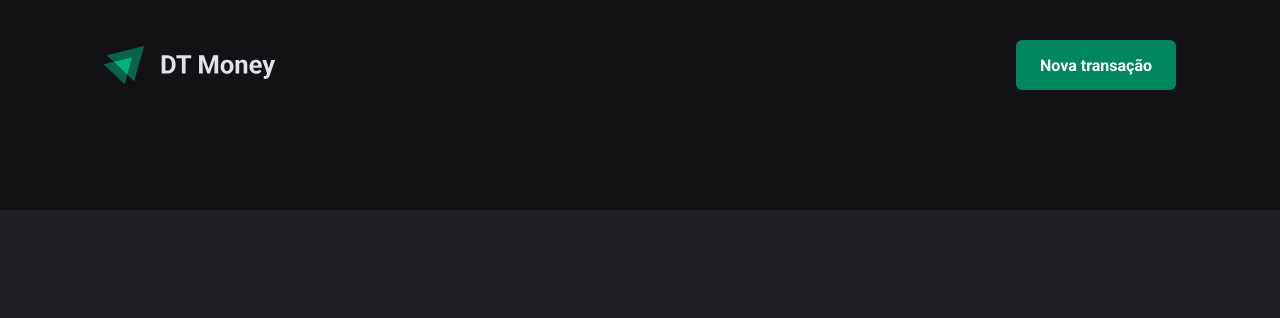
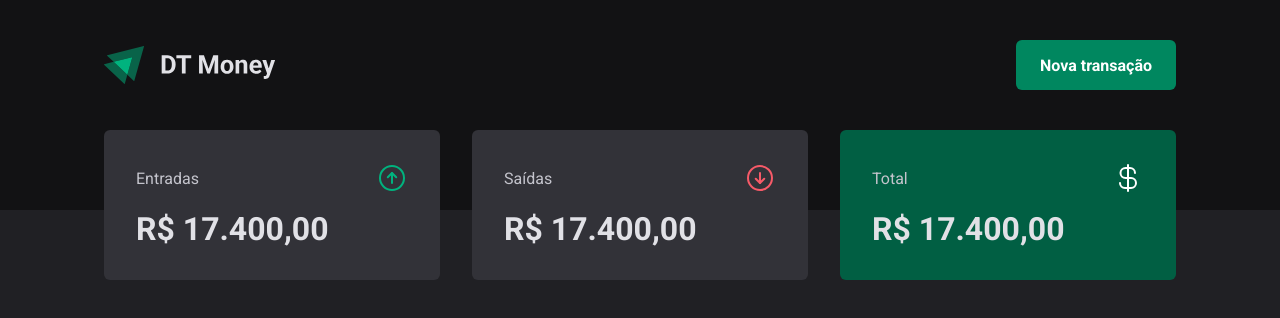
Before and after one commit to MathPSantos/dt-money, a React (Vite) app: page / in a window 1280 px wide. Shown: the top 318 px of the page. Built offline with nearby package versions, Linux system fonts and the light colour scheme.

Commit message:
feat: add Summary component

```diff
--- a/package.json
+++ b/package.json
@@ -9,6 +9,7 @@
     "preview": "vite preview"
   },
   "dependencies": {
+    "phosphor-react": "^1.4.1",
     "react": "^18.2.0",
     "react-dom": "^18.2.0",
     "styled-components": "^5.3.6"
--- /dev/null
+++ b/src/components/Summary/index.tsx
@@ -0,0 +1,39 @@
+import { ArrowCircleUp, ArrowCircleDown, CurrencyDollar } from "phosphor-react";
+
+import * as S from "./styles";
+
+export function Summary() {
+  return (
+    <S.Container>
+      <S.Card>
+        <header>
+          <span>Entradas</span>
+
+          <ArrowCircleUp size={32} color="#00b37e" />
+        </header>
+
+        <strong>R$ 17.400,00</strong>
+      </S.Card>
+
+      <S.Card>
+        <header>
+          <span>Saídas</span>
+
+          <ArrowCircleDown size={32} color="#f75a68" />
+        </header>
+
+        <strong>R$ 17.400,00</strong>
+      </S.Card>
+
+      <S.Card variant="green">
+        <header>
+          <span>Total</span>
+
+          <CurrencyDollar size={32} color="#fff" />
+        </header>
+
+        <strong>R$ 17.400,00</strong>
+      </S.Card>
+    </S.Container>
+  );
+}
--- /dev/null
+++ b/src/components/Summary/styles.ts
@@ -0,0 +1,42 @@
+import styled, { css } from "styled-components";
+
+export const Container = styled.section`
+  width: 100%;
+  max-width: 1120px;
+  margin: 0 auto;
+  padding: 0 24px;
+
+  display: grid;
+  grid-template-columns: repeat(3, 1fr);
+  gap: 32px;
+  margin-top: -80px;
+`;
+
+interface CardProps {
+  variant?: "green";
+}
+
+export const Card = styled.div<CardProps>`
+  background: ${({ theme }) => theme["gray-600"]};
+  border-radius: 6px;
+  padding: 32px;
+
+  header {
+    display: flex;
+    align-items: center;
+    justify-content: space-between;
+    color: ${({ theme }) => theme["gray-300"]};
+  }
+
+  strong {
+    display: block;
+    margin-top: 16px;
+    font-size: 2rem;
+  }
+
+  ${({ variant }) =>
+    variant === "green" &&
+    css`
+      background: ${({ theme }) => theme["green-700"]};
+    `}
+`;
--- a/src/components/index.ts
+++ b/src/components/index.ts
@@ -1 +1,2 @@
 export * from "./Header";
+export * from "./Summary";
--- a/src/pages/Transactions/index.tsx
+++ b/src/pages/Transactions/index.tsx
@@ -1,9 +1,10 @@
-import { Header } from "../../components";
+import { Header, Summary } from "../../components";
 
 export function Transactions() {
   return (
     <div>
       <Header />
+      <Summary />
     </div>
   );
 }
```
Also changed, not shown: 1 other file (tests, documents, lock files or other folders).
